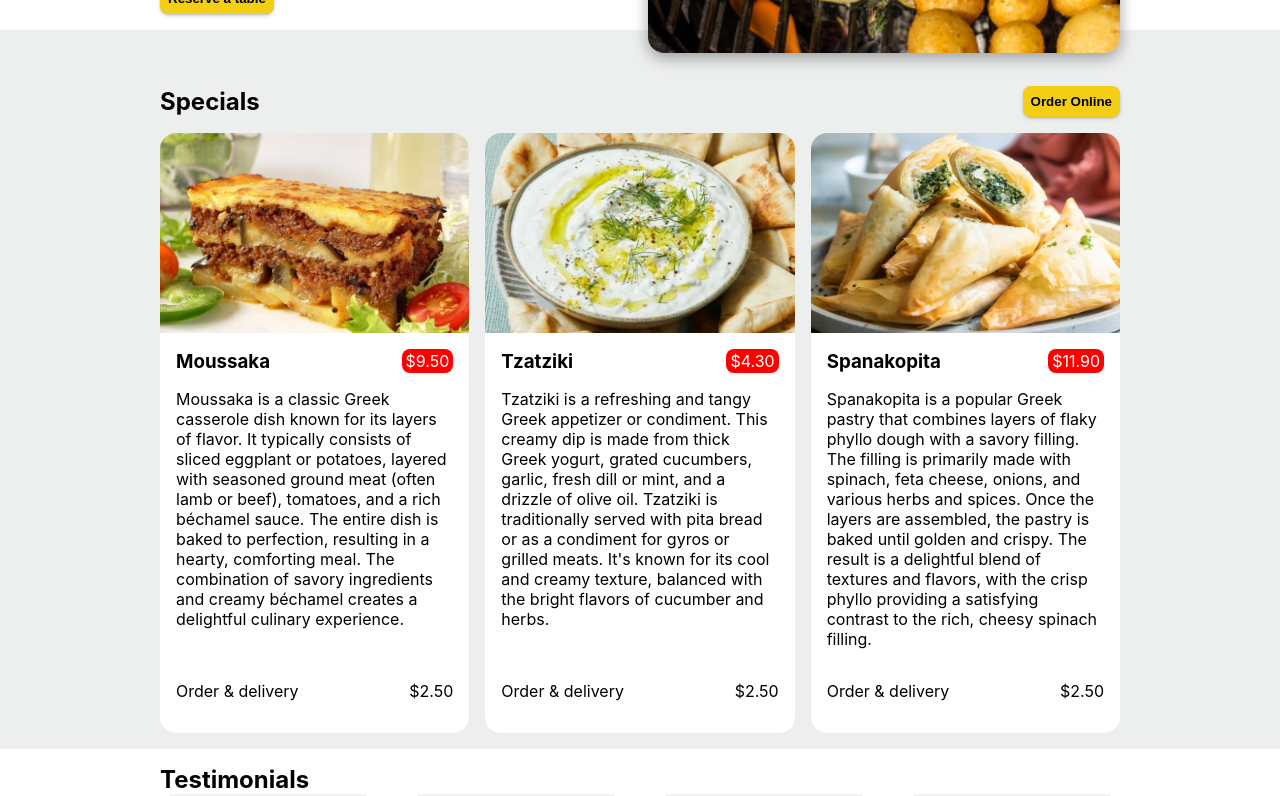
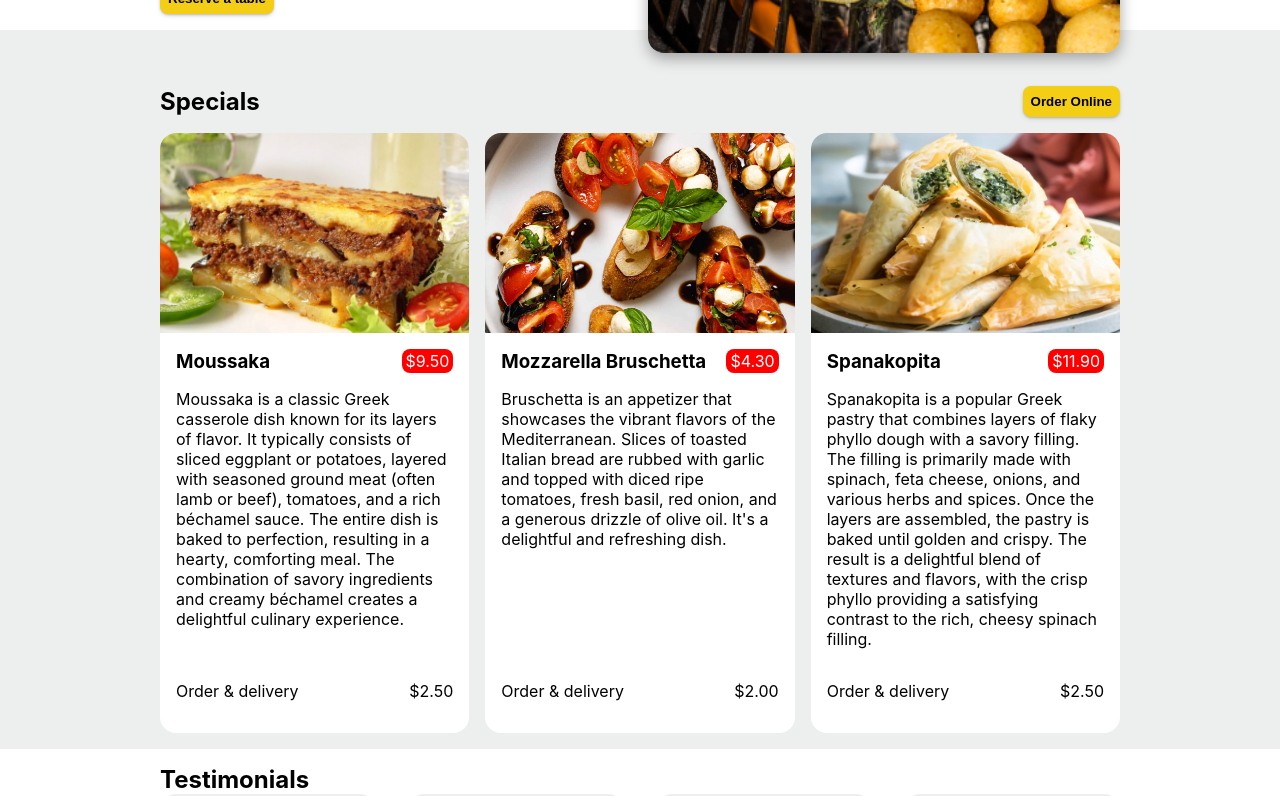
Before and after one commit to KostaDinkov/meta-frondend-capstone, a React (Create React App) app: page / in a window 1280 px wide. Shown: the part 340-1136 px from the top of the page. Built offline with nearby package versions, Linux system fonts and the light colour scheme.

Commit message:
add: get random highlights from data

```diff
--- a/src/Components/Highlights/index.js
+++ b/src/Components/Highlights/index.js
@@ -1,4 +1,5 @@
-import React from "react";
+import React, {useState, useEffect} from "react";
+
 import styles from "./styles.module.scss";
 import HighlightCard from "../HighlightCard";
 import { highlightsData } from "../../data/highlights";
@@ -7,6 +8,20 @@ import Button from "../Elements/Button";
 
 
 export default function Highlights() {
+
+  const [highlights, setHighlights] = useState([]);
+
+  useEffect(()=>{
+    //shuffle the array of highlights
+    for (let i = highlightsData.length - 1; i > 0; i--) {
+      const j = Math.floor(Math.random() * (i + 1));
+      [highlightsData[i], highlightsData[j]] = [highlightsData[j], highlightsData[i]];
+
+    //pick the first 3 elements from the array
+    let selected = highlightsData.slice(0,3);
+    setHighlights(selected)
+  }
+  },[])
   return (
     <section className={styles.highlightsSection}>
       <div className={styles.highlightsContent}>
@@ -15,7 +30,7 @@ export default function Highlights() {
           <Button type='primary'>Order Online</Button>
         </div>
         <div className = {styles.cardsContainer}>
-          {highlightsData.map((h) => (
+          {highlights.map((h) => (
             <HighlightCard key={h.title} data={h} />
           ))}
         </div>
--- a/src/data/highlights.js
+++ b/src/data/highlights.js
@@ -10,7 +10,7 @@ export const highlightsData = [
       imageSrc: "images/tzatsiki.jpg",
       title: "Tzatziki",
       description: "Tzatziki is a refreshing and tangy Greek appetizer or condiment. This creamy dip is made from thick Greek yogurt, grated cucumbers, garlic, fresh dill or mint, and a drizzle of olive oil. Tzatziki is traditionally served with pita bread or as a condiment for gyros or grilled meats. It's known for its cool and creamy texture, balanced with the bright flavors of cucumber and herbs.",
-      price: "4.30",
+      price: "5.40",
       deliveryPrice: "2.50",
     },
     {
@@ -20,4 +20,18 @@ export const highlightsData = [
       price: "11.90",
       deliveryPrice: "2.50",
     },
+    {
+      imageSrc:"images/seafood-linguine.jpg",
+      title:"Seafood Linguine",
+      description:"Seafood linguine is a delightful Mediterranean pasta dish. It combines linguine with an array of fresh seafood such as shrimp, mussels, clams, and squid. The pasta is typically tossed in a garlic-infused white wine and tomato sauce with a hint of red pepper flakes, all garnished with fresh parsley.",
+      price: "15.90",
+      deliveryPrice:"3",
+    },
+    {
+      imageSrc:"images/bruschetta.jpg",
+      title:"Mozzarella Bruschetta",
+      description:"Bruschetta is an appetizer that showcases the vibrant flavors of the Mediterranean. Slices of toasted Italian bread are rubbed with garlic and topped with diced ripe tomatoes, fresh basil, red onion, and a generous drizzle of olive oil. It's a delightful and refreshing dish.",
+      price: "4.30",
+      deliveryPrice:"2.00",
+    }
   ];
--- a/src/index.js
+++ b/src/index.js
@@ -1,13 +1,26 @@
-import React from 'react';
-import ReactDOM from 'react-dom/client';
-import './index.css';
-import App from './App';
-import reportWebVitals from './reportWebVitals';
+import React from "react";
+import ReactDOM from "react-dom/client";
+import "./index.css";
+import App from "./App";
+import reportWebVitals from "./reportWebVitals";
+import { RouterProvider, createBrowserRouter } from "react-router-dom";
 
-const root = ReactDOM.createRoot(document.getElementById('root'));
+const router = createBrowserRouter([
+  {
+    path: "/",
+    element: <App/>,
+    errorElement: <div>404 Not found</div>,
+  },
+  {
+    path: "/book-table",
+    element: <div>Book a table</div>,
+  },
+]);
+
+const root = ReactDOM.createRoot(document.getElementById("root"));
 root.render(
   <React.StrictMode>
-    <App />
+    <RouterProvider router={router}/>
   </React.StrictMode>
 );
 
```
Also changed, not shown: public/images/bruschetta.jpg (added), public/images/seafood-linguine.jpg (added).
